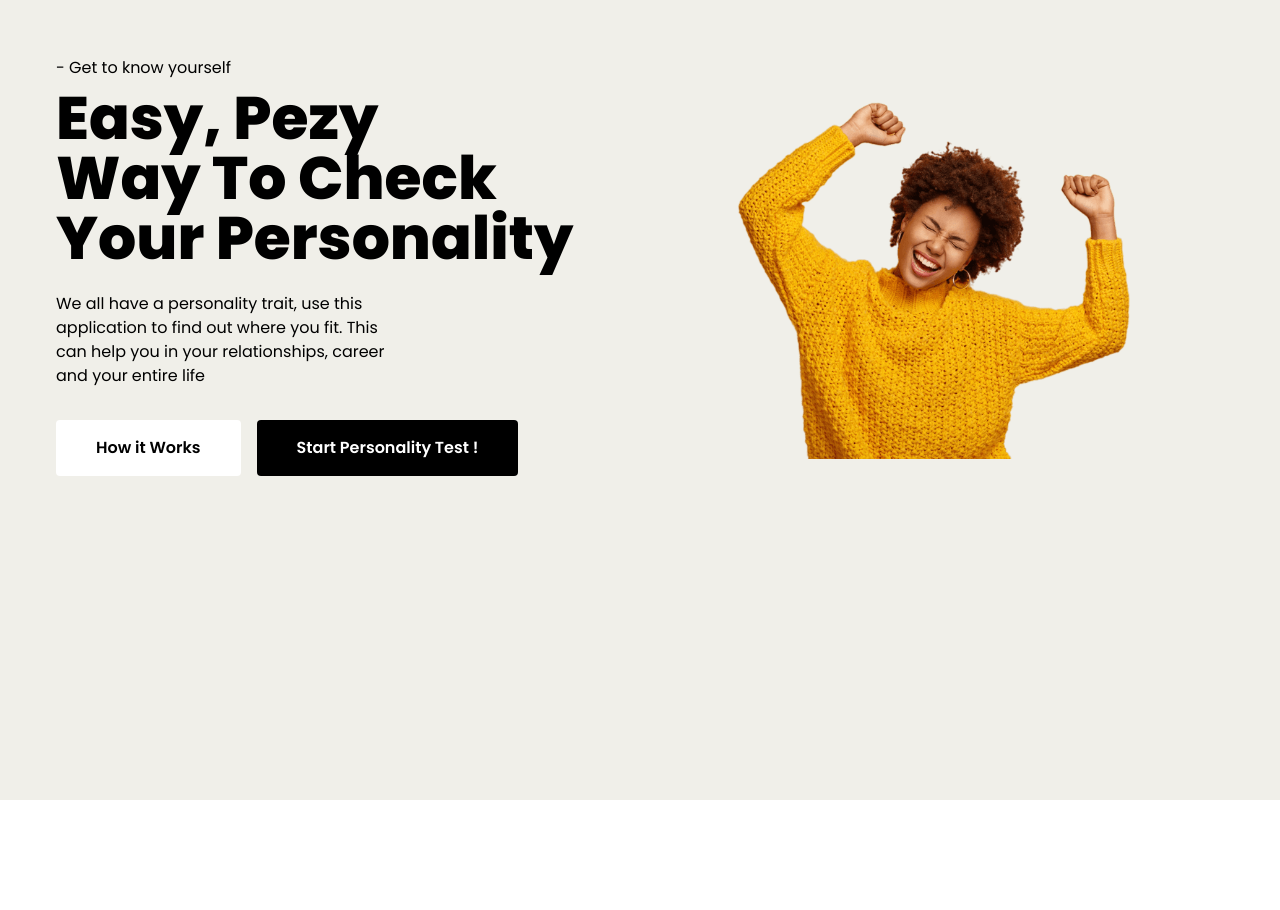
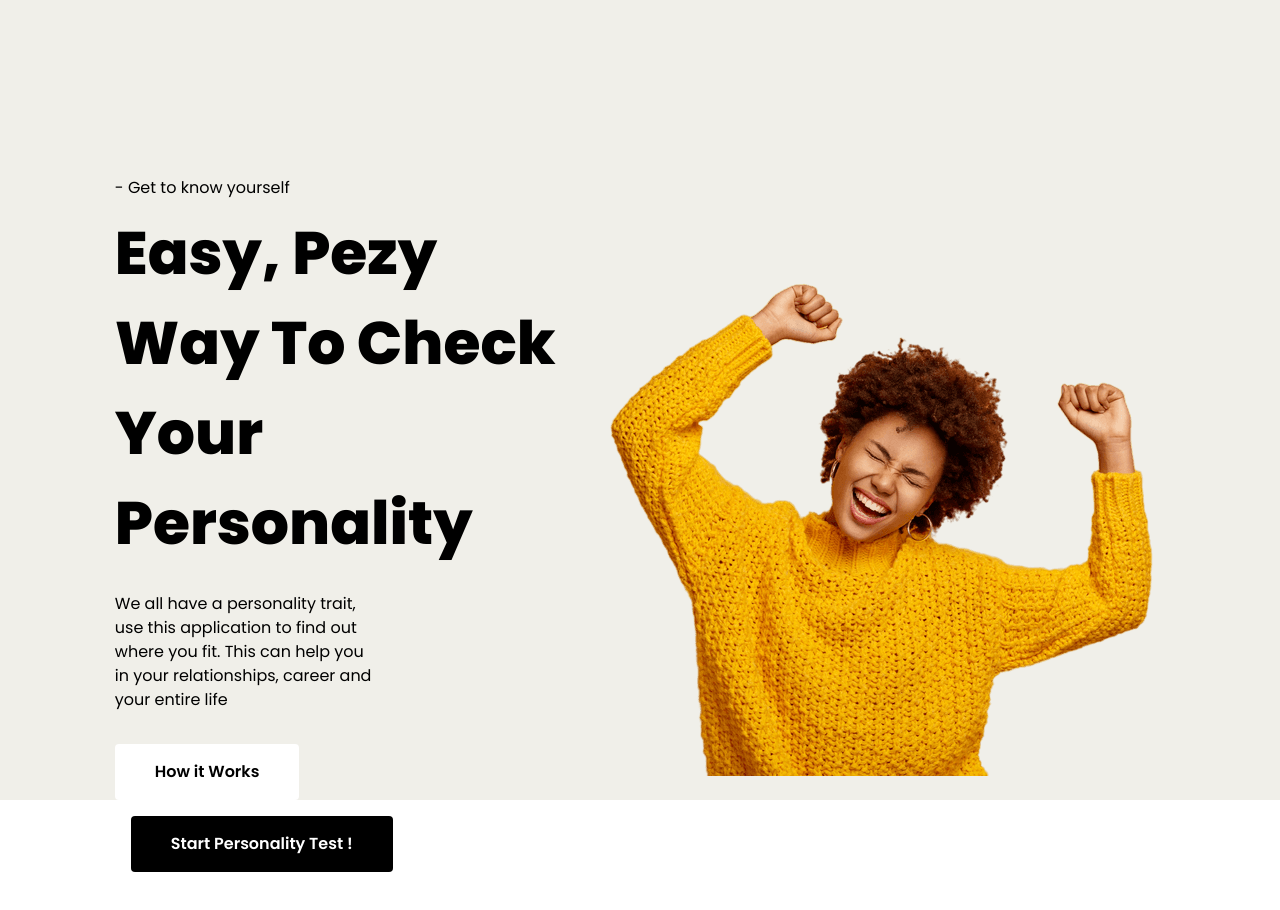
Before and after one commit to Nunyaklah/whoami, a Vue app: page / in a window 1280 px wide. Shown: the top 910 px of the page. Before the commit the page ends 800 px from the top, so only its background shows below. Built offline with nearby package versions, Linux system fonts and the light colour scheme.

Commit message:
ui changes

```diff
--- a/package.json
+++ b/package.json
@@ -16,7 +16,9 @@
     "postcss": "^7.0.39",
     "tailwindcss": "npm:@tailwindcss/postcss7-compat@^2.2.17",
     "vue": "^3.0.0",
+    "vue-loading-overlay": "^5.0.3",
     "vue-router": "^4.0.0-0",
+    "vue-spinners": "^1.0.2",
     "vuex": "^4.0.0-0"
   },
   "devDependencies": {
--- a/public/index.html
+++ b/public/index.html
@@ -11,6 +11,7 @@
       href="https://fonts.googleapis.com/css2?family=Poppins:ital,wght@0,100;0,200;0,300;0,400;0,500;0,600;0,700;0,800;0,900;1,100;1,200&display=swap"
       rel="stylesheet"
     />
+
 
     <title><%= htmlWebpackPlugin.options.title %></title>
   </head>
--- a/src/views/Home.vue
+++ b/src/views/Home.vue
@@ -1,24 +1,24 @@
 <template>
   <div class="home font-poppins bg-background-color h-screen">
-    <div class="grid grid-cols-2 m-auto content-center gap-3 p-14 items-center">
-      <div class="">
-        <div class="">
+    <div class="flex flex-col md:flex-row lg:flex-row justify-center items-center pt-40 p-8">
+      <div class="w-full  md:w-2/5 lg:2/5 p-4">
+        <div class="text-center md:text-left lg:text-left ">
           <p class="mb-2">- Get to know yourself</p>
-          <h1 class="text-6xl font-extrabold">
+          <h1 class="text-6xl font-extrabold leading-normal inline">
             Easy, Pezy <br />
             Way To Check <br />
             Your Personality
           </h1>
         </div>
-        <div>
-          <p class="mt-6 w-7/12">
+        <div class="text-center md:text-left lg:text-left">
+          <p class="mt-6 w-full md:w-7/12 lg:w-7/12">
             We all have a personality trait, use this application to find out
             where you fit. This can help you in your relationships, career and
             your entire life
           </p>
         </div>
-        <div class="mt-8">
-          <button class="bg-white text-black font-semibold py-4 px-10 rounded">
+        <div class="mt-8  text-center md:text-left lg:text-left">
+          <button class="bg-white text-black font-semibold py-4 px-10 rounded mb-4">
             How it Works
           </button>
           <router-link to="/personality">
@@ -30,7 +30,7 @@
           </router-link>
         </div>
       </div>
-      <div>
+      <div class="p-4">
         <img src="@/assets/images/happy-woman.png" alt="" />
       </div>
     </div>
--- a/src/views/Personality.vue
+++ b/src/views/Personality.vue
@@ -1,11 +1,13 @@
 <template>
   <div
-    class="font-poppins bg-background-color h-screen text-center p-10 m-auto"
+    class="font-poppins bg-background-color h-screen w-screen text-center p-10 m-auto"
   >
-    <div class="m-auto bg-white h-5/6 p-10 rounded-2xl">
+    <div class="m-auto bg-white p-10 rounded-2xl">
       <form>
         <div>
-          <p class="font-bold text-orange-300">Question 1 / 5</p>
+          <p class="font-bold text-xl text-yellow-400">
+            Question {{ index + 1 }} / 5
+          </p>
           <h3 class="font-bold text-2xl mt-4">
             {{ question.question }}
           </h3>
@@ -13,38 +15,35 @@
         <div class="mt-10">
           Pick an Answer !
 
-          <div class="w-5/6 m-auto pt-10">
-            <table class="w-full whitespace-nowrap">
-              <tbody>
-                <tr
-                  tabindex="0"
-                  class="focus:outline-none h-16 border border-gray-200 dark:border-gray-600 rounded"
-                  :class="{ 'bg-green-100': selected }"
-                  v-for="answer in question.answers"
+          <div class="w-full m-auto pt-10">
+            <div
+              class="w-full whitespace-nowrap h-16 border container border-gray-200 rounded mb-4 flex items-center flex-wrap"
+              :class="{ 'bg-green-50 border-green-300': answer.selected }"
+              v-for="(answer, index) in question.answers"
               :key="answer.id"
-                  @click="selectedAnswer(answer.point)"
+              @click="
+                selectedAnswer(answer.point);
+                markAsSelected(index);
+              "
             >
-                  <td>
               <div class="ml-5">
                 <div
                   class="bg-gray-200 dark:bg-gray-800 rounded-sm w-5 h-5 flex flex-shrink-0 justify-center items-center relative"
+                  :class="{
+                    'bg-green-300': answer.selected,
+                    'text-white': answer.selected,
+                  }"
                 >
                   <p>{{ answer.option }}</p>
                 </div>
               </div>
-                  </td>
-                  <td class="">
-                    <div class="flex items-center pl-5">
-                      <p
-                        class="text-base font-medium leading-none text-gray-700 dark:text-white mr-2"
-                      >
+
+              <div class="flex pl-5 break-words">
+                <p class="font-medium text-gray-700 mr-2">
                   {{ answer.answer }}
                 </p>
               </div>
-                  </td>
-                </tr>
-              </tbody>
-            </table>
+            </div>
           </div>
         </div>
 
@@ -63,11 +62,13 @@
           >
             Next
           </button>
+
           <button
             class="bg-black text-white font-semibold py-4 px-10 rounded ml-4"
             @click.prevent="
               calculatePoints();
               postPoints();
+              isLoading = true
             "
             v-if="index == 4"
           >
@@ -75,12 +76,22 @@
           </button>
         </div>
       </form>
+      <div class="vld-parent">
+        <loading
+          v-model:active="isLoading"
+          :can-cancel="true"
+          :on-cancel="onCancel"
+          :is-full-page="fullPage"
+        />
+      </div>
     </div>
   </div>
 </template>
 
 <script>
 import axios from "axios";
+import Loading from "vue-loading-overlay";
+import "vue-loading-overlay/dist/vue-loading.css";
 
 export default {
   data() {
@@ -91,7 +102,12 @@ export default {
       pointsArray: [0, 0, 0, 0, 0],
       totalPoints: 0,
       selected: false,
+      isLoading: false,
+      fullPage: true,
     };
+  },
+  components: {
+    Loading,
   },
   methods: {
     dynamicQuestions() {
@@ -129,12 +145,19 @@ export default {
         .then((res) => {
           // eslint-disable-line no-unused-vars
           console.log(res);
-          this.$router.push(`/results/${JSON.stringify(res.data) }`)
+          this.$router.push(`/results/${JSON.stringify(res.data)}`);
         })
         .catch((err) => {
           // eslint-disable-line no-unused-vars
           console.log(err);
         });
+    },
+    markAsSelected(index) {
+      this.question.answers[index].selected = true;
+    },
+
+    unmarkSeclected() {
+      this.question.answers[this.previouslySelectedIndex].selected = false;
     },
   },
   mounted() {
```
Also changed, not shown: src/main.js (+8 -8 lines), src/assets/images/happy-woman.png, 1 other file (tests, documents, lock files or other folders). Lines whose indentation alone changed are shown as unchanged.
